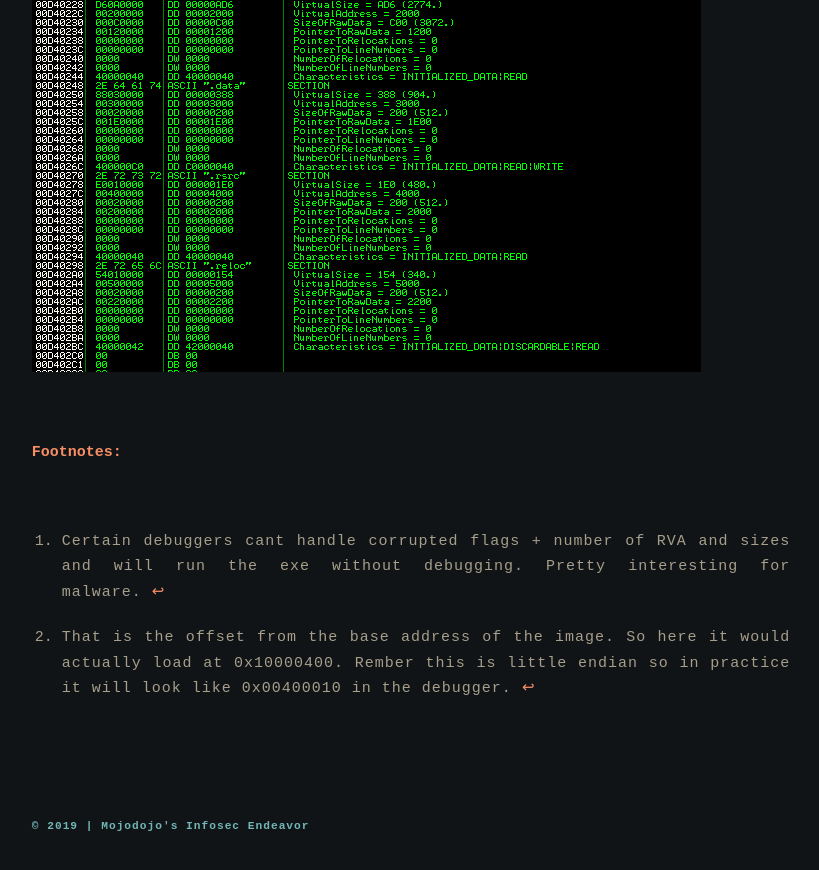
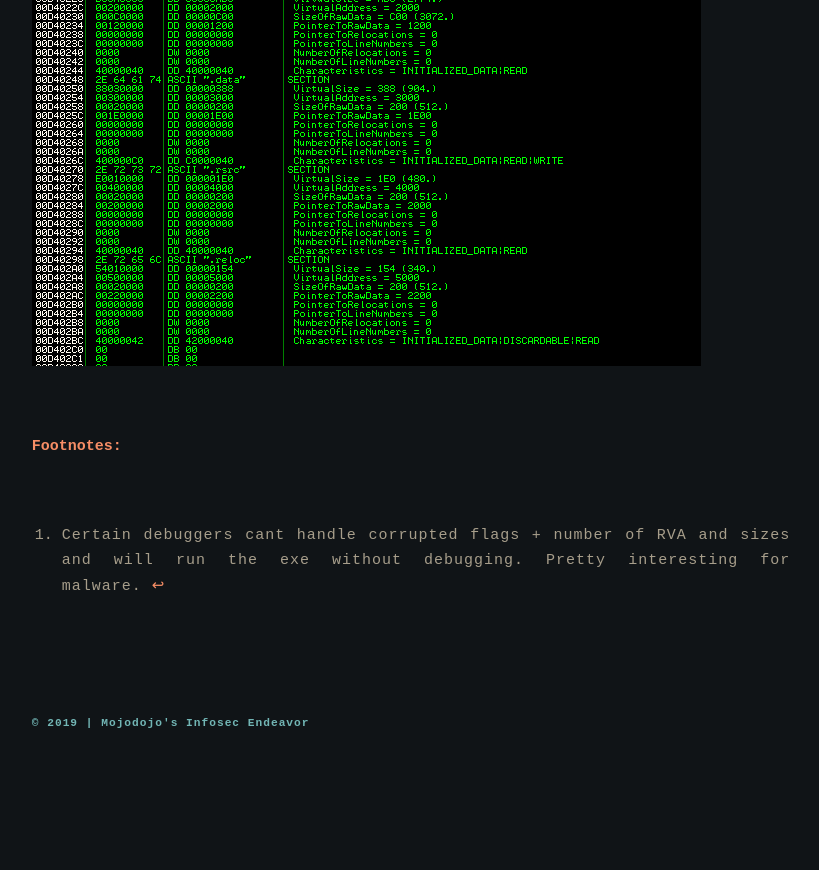
Before and after one commit to mojodojo101/mojo_blog, a Jekyll site: the page built from all_collections/_posts/2020-06-02-PortableExecutable.md, in a window 1280 px wide and 900 px high, scrolled down 6615 px. Shown: the top 870 px of the window, without its empty margins (229-1048 px from the left). Built offline with Jekyll 4.4.1, drawn with Linux system fonts in a browser that asks for light colours; after the commit the page ends 7412 px from its top, so only the background shows below that; some of the changed lines change nothing that is shown.

Commit message:
fixed data directory stuff

```diff
--- a/all_collections/_posts/2020-06-02-PortableExecutable.md
+++ b/all_collections/_posts/2020-06-02-PortableExecutable.md
@@ -129,7 +129,7 @@
 |0x016c           |0x00100000      |Size of Heap Commit                |
 |0x0170           |0x00000000      |Loader Flags [^1]                  |
 |0x0174           |0x10000000      |Number of directory entries        |
-|0x0178           |0x00000000      |Virtual address of Data Dir[^2]    |
+|0x0178           |0x00000000      |Virtual address of Data Dir        |
 |0x017c           |0x00000000      |Size of Data directory             |
 
 ![Optional Header](/mojo_blog/assets/pictures/portable-executable/pe-optional-header.PNG)
@@ -153,5 +153,3 @@
 
 
 [^1]: Certain debuggers cant handle corrupted flags + number of RVA and sizes and will run the exe without debugging. Pretty interesting for malware.
-
-[^2]: That is the offset from the base address of the image. So here it would actually load at 0x10000400. Rember this is little endian so in practice it will look like 0x00400010 in the debugger.
```
